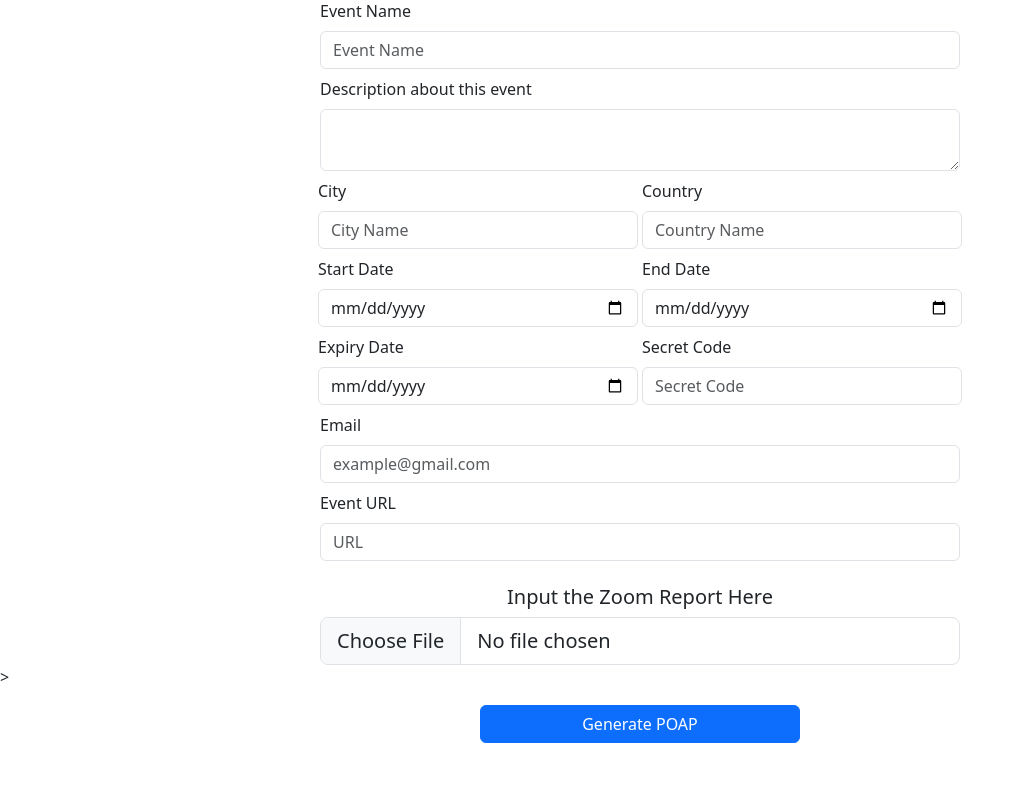
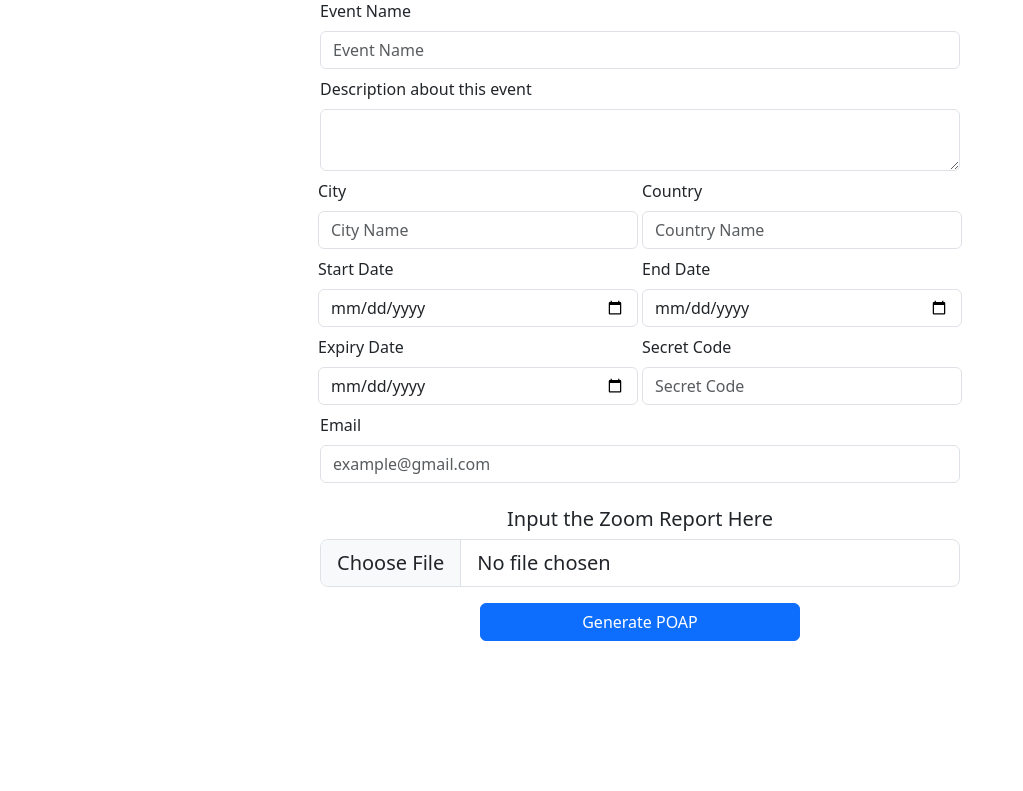
Before and after one commit to SR-005/RollCall3, a Flask app: page / in a window 1280 px wide. Shown: the part 197-988 px from the top of the page, without its empty margins (0-1023 px from the left). After the commit the page ends 838 px from the top, so only its background shows below. Run offline with Flask 3, Linux system fonts and the light colour scheme.

Commit message:
file uploads and alerts done

```diff
--- a/app.py
+++ b/app.py
@@ -1,6 +1,10 @@
-from flask import Flask, request, render_template
+from flask import Flask, request, render_template, flash, redirect, url_for
+import os
+
 
 app=Flask(__name__)
+app.config["UPLOADFOLDER"]="uploads"
+
 @app.route("/",methods=["GET", "POST"])
 def index():
     eventname=None
@@ -13,6 +17,7 @@ def index():
     secretcode=None
     email=None
     eventurl=None
+    alerts=None
     if request.method=="POST":
         eventname = request.form.get("eventname")
         description = request.form.get("description")
@@ -23,8 +28,17 @@ def index():
         expirydate = request.form.get("expirydate")
         secretcode = request.form.get("secretcode")
         email = request.form.get("email")
-        eventurl = request.form.get("eventurl")
         zoomreport = request.files.get("zoomreport")
+        if zoomreport and zoomreport.filename != "":
+            filename=zoomreport.filename.lower()
+            if filename.endswith((".xls", ".xlsx", ".csv")):
+                filepath=os.path.join(app.config["UPLOADFOLDER"], filename)
+                zoomreport.save(filepath)
+                alerts=False
+            else:
+                alerts=True
+                return render_template("index.html", alerts=alerts)
+
         print("Event Name:", eventname)
         print("Description:", description)
         print("City:", city)
@@ -34,8 +48,8 @@ def index():
         print("Expiry Date:", expirydate)
         print("Secret Code:", secretcode)
         print("Email:", email)
-        print("Event URL:", eventurl)
-    return render_template("index.html")
+
+    return render_template("index.html",alerts=alerts)
 
 if __name__=="__main__":
     app.run(debug=True)
--- a/templates/index.html
+++ b/templates/index.html
@@ -70,14 +70,15 @@
                 <label for="emailFormControlInput" class="form-label">Email</label>
                 <input type="email" class="form-control" name="email" id="emailFormControlInput" placeholder="example@gmail.com">
             </div>
-            <!-- event url div -->
-            <div class="mb-2 w-50 mx-auto">
-                <label for="eventurlFormControlInput" class="form-label">Event URL</label>
-                <input type="url" class="form-control" name="eventurl" id="eventurlFormControlInput" placeholder="URL">
-            </div>
+            <!-- upload div        -->
             <div class="mt-4">
                 <h5 class="text-center">Input the Zoom Report Here</h5>
-                <input class="form-control form-control-lg w-50 mx-auto" id="formFileLg" name="zoomreport" type="file" accept=".csv, application/vnd.ms-excel, application/vnd.openxmlformats-officedocument.spreadsheetml.sheet">>
+                {% if alerts %}
+                    <div class="alert alert-danger w-50 mx-auto" role="alert">
+                        Invalid file type. Please upload only CSV, XLS, or XLSX reports.
+                    </div>
+                {% endif %}
+                <input class="form-control form-control-lg w-50 mx-auto" id="formFileLg" name="zoomreport" type="file" accept=".csv, application/vnd.ms-excel, application/vnd.openxmlformats-officedocument.spreadsheetml.sheet">
             </div>
             <div class="d-flex justify-content-center mt-3 mb-5">
                 <button class="btn btn-primary w-25" type="submit">Generate POAP</button>
```
